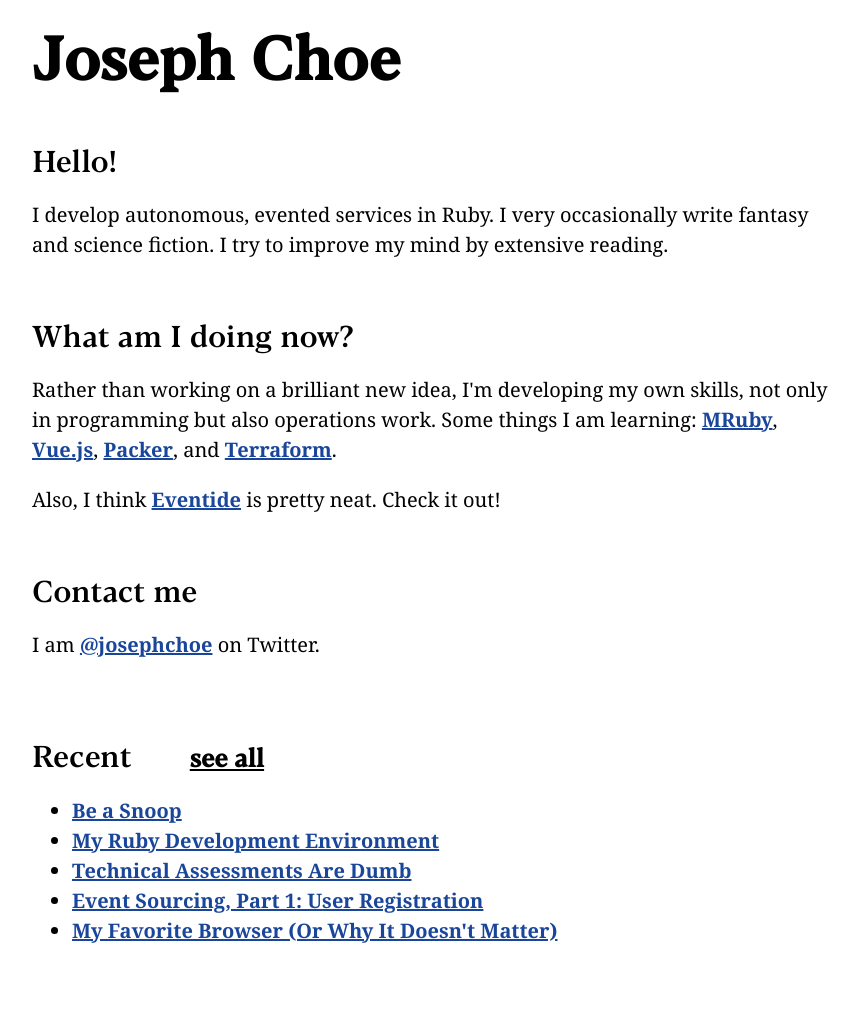
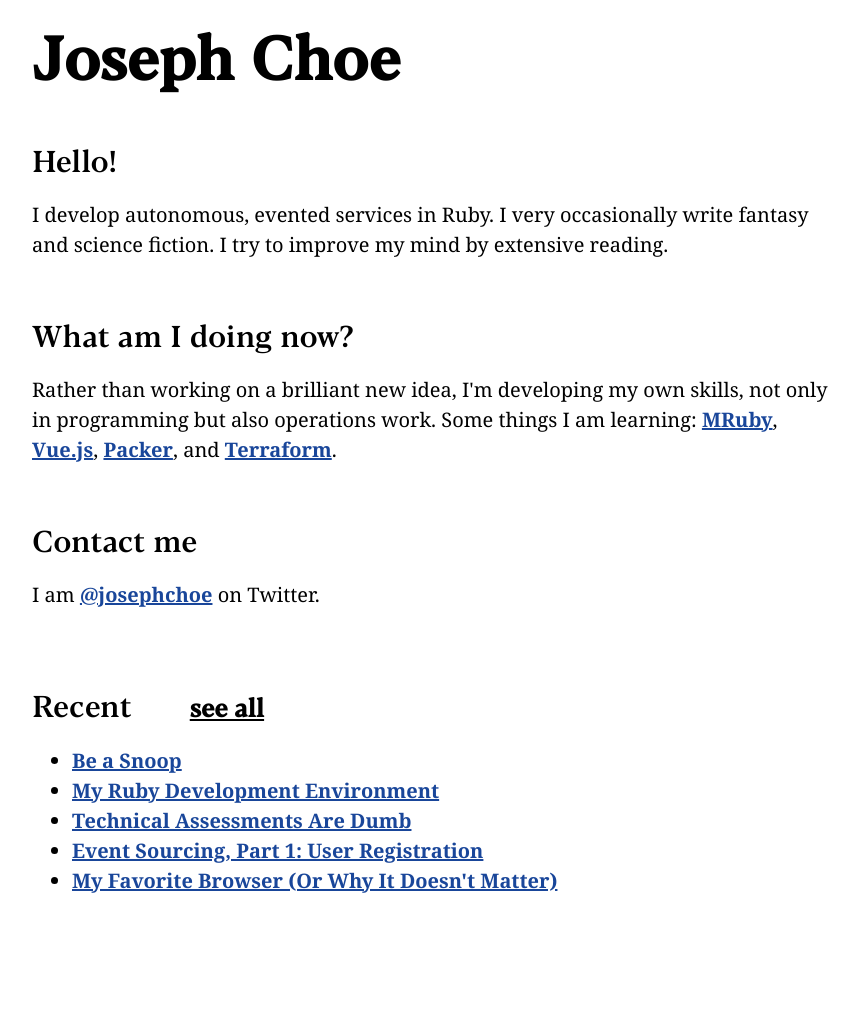
Before and after one commit to josephchoe/josephchoe.com, a Jekyll site: the page built from _app/_pages/index.html, in a window 1280 px wide. Shown: the whole page, without its empty margins (208-1067 px from the left). Built offline with Jekyll 4.4.1, drawn with Linux system fonts in a browser that asks for light colours; after the commit the page ends 981 px from its top, so only the background shows below that.

Commit message:
Eventide removed from home page

```diff
--- a/_app/_pages/index.html
+++ b/_app/_pages/index.html
@@ -23,10 +23,6 @@ hidden: true
     <a href="https://mruby.org/">MRuby</a>, <a href="https://v3.vuejs.org/">Vue.js</a>, <a href="https://www.packer.io/">Packer</a>, and <a href="https://www.terraform.io/">Terraform</a>.
   </p>
 
-  <p>
-    Also, I think <a href="https://eventide-project.org/">Eventide</a> is pretty neat. Check it out!
-  </p>
-
   <h2>
     Contact me
   </h2>
```
